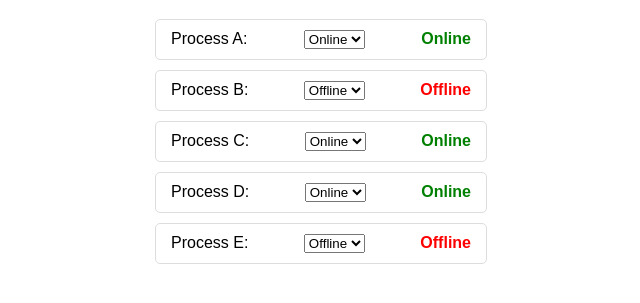
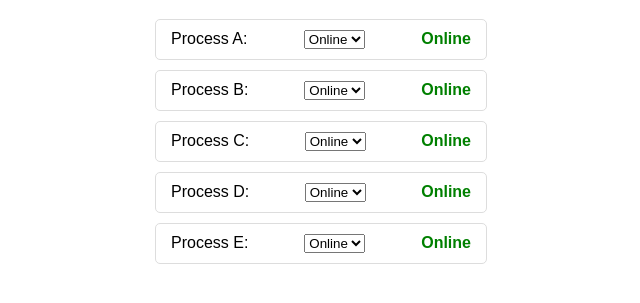
Before and after one commit to demoshde/Status, a plain HTML site: page index.html in a window 1280 px wide. Shown: the part 61-364 px from the top of the page, without its empty margins (319-959 px from the left). Drawn offline with Linux system fonts and the light colour scheme.

Commit message:
Update index.html

```diff
--- a/index.html
+++ b/index.html
@@ -45,10 +45,10 @@
         // Example data
         const processes = [
             { id: 1, name: 'Process A', status: 'Online' },
-            { id: 2, name: 'Process B', status: 'Offline' },
+            { id: 2, name: 'Process B', status: 'Online' },
             { id: 3, name: 'Process C', status: 'Online' },
             { id: 4, name: 'Process D', status: 'Online' },
-            { id: 5, name: 'Process E', status: 'Offline' },
+            { id: 5, name: 'Process E', status: 'Online' },
         ];
 
         // Render the status list with dropdowns
```
